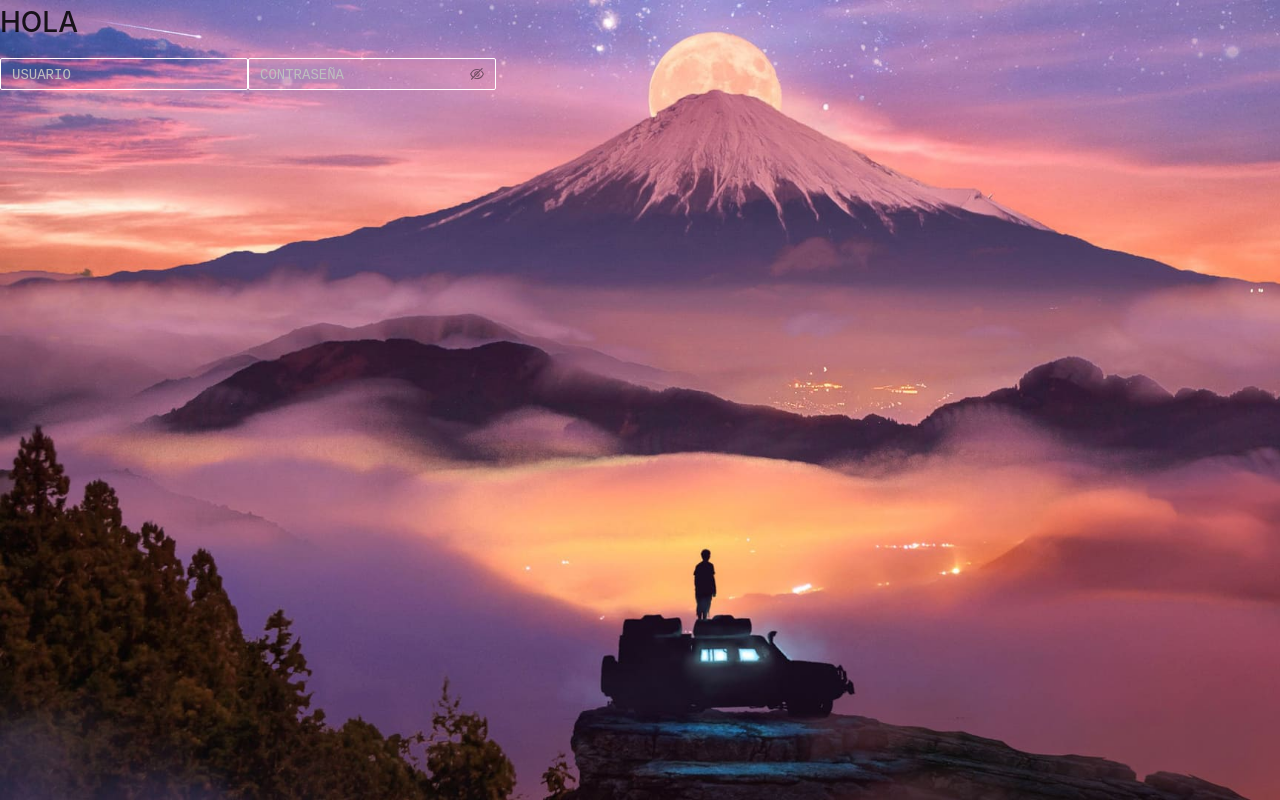
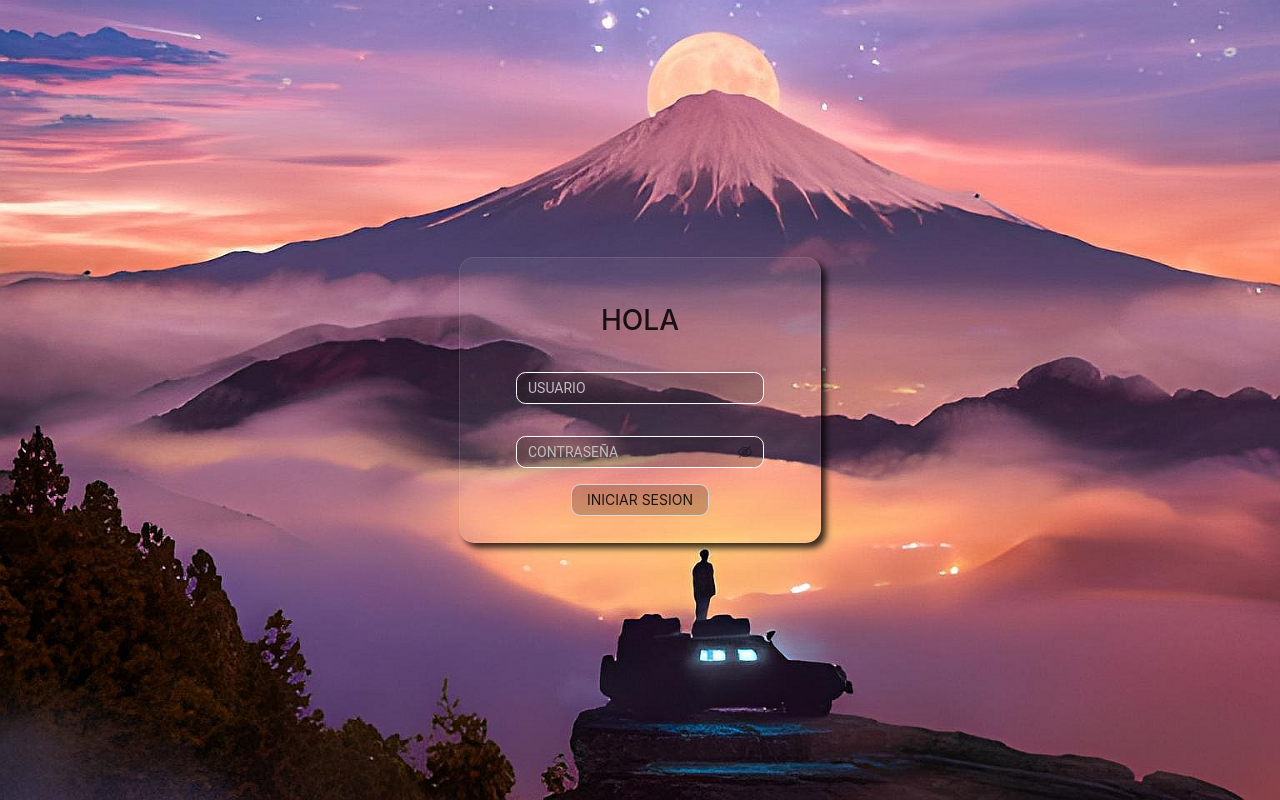
Before and after one commit to MisaelRgMvp/dualex, a React (Create React App) app: page / in a window 1280 px wide. Built offline with nearby package versions, Linux system fonts and the light colour scheme.

Commit message:
Estilo login

```diff
--- a/src/desing/desing.css
+++ b/src/desing/desing.css
@@ -1,20 +1,24 @@
 @import '~antd/dist/antd.css';
 .input{
-    background-color: rgba(0, 0, 0, 0);
+    background-color: rgba(0, 0, 0, 0.2);
     border-color: white;
     width: 15.5rem;
-
+    margin: 1rem;
+    color: blanchedalmond;
+    font-family:  Arial;
+    border-radius: 0.6rem;
 }
 .input input{
     background-color: rgba(0, 0, 0, 0);
-
+    color: blanchedalmond;
+    font-family:  Roboto;
 }
 Input::placeholder{
-    font-family: 'Courier New', Courier, monospace;
+    font-family:  Roboto;
 }
 body{
     background-color: rgb(153, 120, 230);
-    background-image: URL('../images/66159.jpg');
+    background-image: URL('../images/122445.png');
     background-repeat: no-repeat;
     background-size: cover;
     width: 100%;
@@ -48,19 +52,21 @@ body{
 {
     border-radius: 15px;
     position: absolute;
-
+    text-align: center;
     left: 50%;
     top: 50%;
-
+    padding: 50px;
     transform: translate(-50%, -50%);
     border: 0.5px solid rgb(15, 15, 15);
     /*padding-left: 150px;*/
     padding: 40px 40px 10px 40px;
 
     /**padding-right: 150px;*/
-
-    background-color: rgb(0, 18, 24);
-    box-shadow: 8px 5px 10px 5px rgba(0, 0, 0, 0.6)
+    border: .5px solid rgba(255, 255, 255, 0.1);
+    background-color: rgba(255, 255, 255, 0.05);
+    box-shadow: 5px 5px 6px rgba(0, 0, 0, 0.78);
+    max-width: 1920px;
+    max-height: 1080px;
 
 
 
@@ -82,3 +88,12 @@ margin-bottom: 5px;
 
     background-color: rgba(1, 1, 1, 0.2);
 }
+.Button{
+    background-color: rgba(0, 0, 0, 0.2);
+    border-radius: 0.6rem;
+    text-align: center;
+    position: relative;
+    max-width: 100%;
+    width: fit-content;
+    margin-bottom: 1rem;
+}
--- a/src/pages/login.js
+++ b/src/pages/login.js
@@ -1,21 +1,25 @@
 import React from 'react'
 import '../desing/desing.css'
-import { Input } from 'antd'
+import { Button, Input } from 'antd'
 export default function Login() {
   return (
     <div>
-      <grid classname='containerPrincipalL'>
+      <grid className='containerPrincipalL'>
+      <grid className='containerSecundarioL'>
         <h1>HOLA</h1>
             <form>
                 <Input
                 //style={{width:'290px', height:'35px', borderRadius:'12px', backgroundColor: 'rgba(0,0,0,0)'}}
                 className='input'
-                placeholder='USUARIO'/>
+                placeholder='USUARIO'/><br></br>
                 <Input.Password
                 className='input'
                 //style={{width:'290px', height:'35px', borderRadius:'12px', backgroundColor: 'rgba(0,0,0,0)'}}
-                placeholder='CONTRASE&Ntilde;A'/>
+                placeholder='CONTRASE&Ntilde;A'/><br />
+                <Button className='Button'>INICIAR SESION</Button>
+                <br />
             </form>
+      </grid>
       </grid>
     </div>
   )
```
Also changed, not shown: src/images/122445.png (added).
